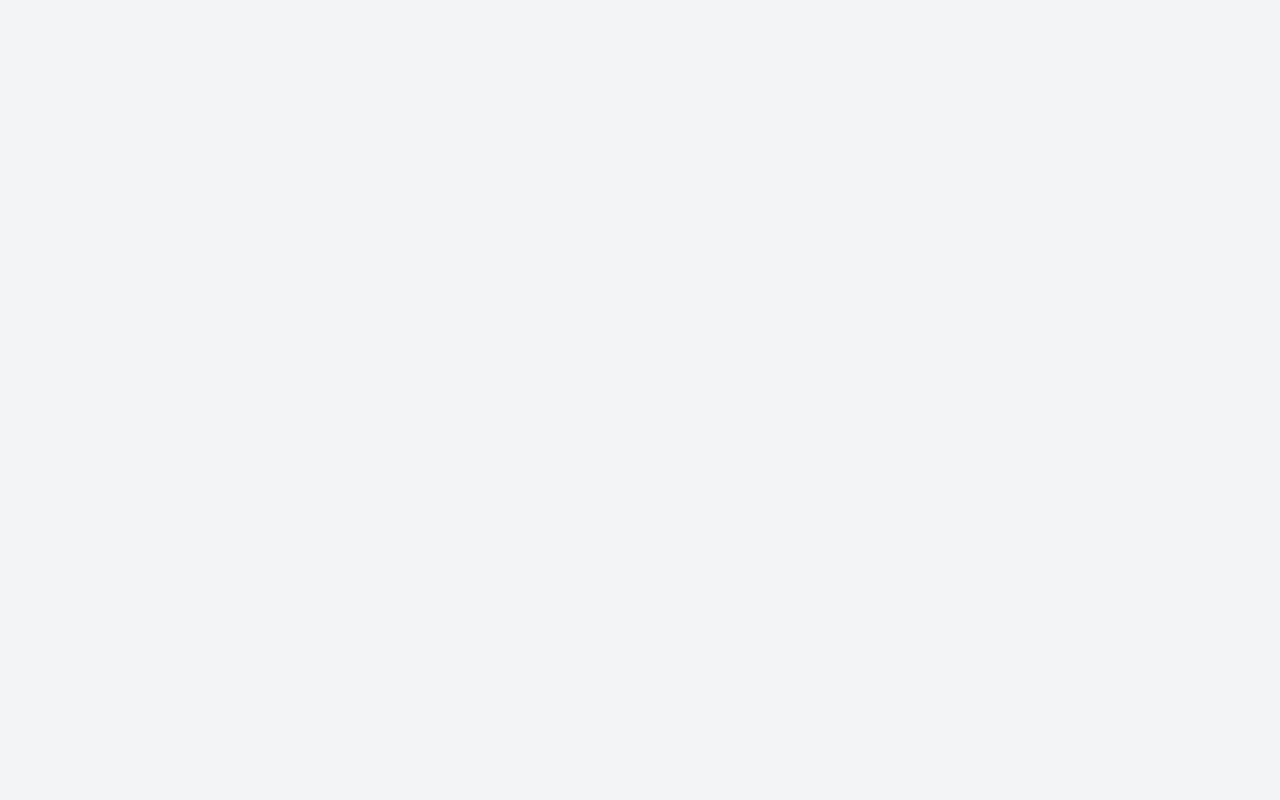
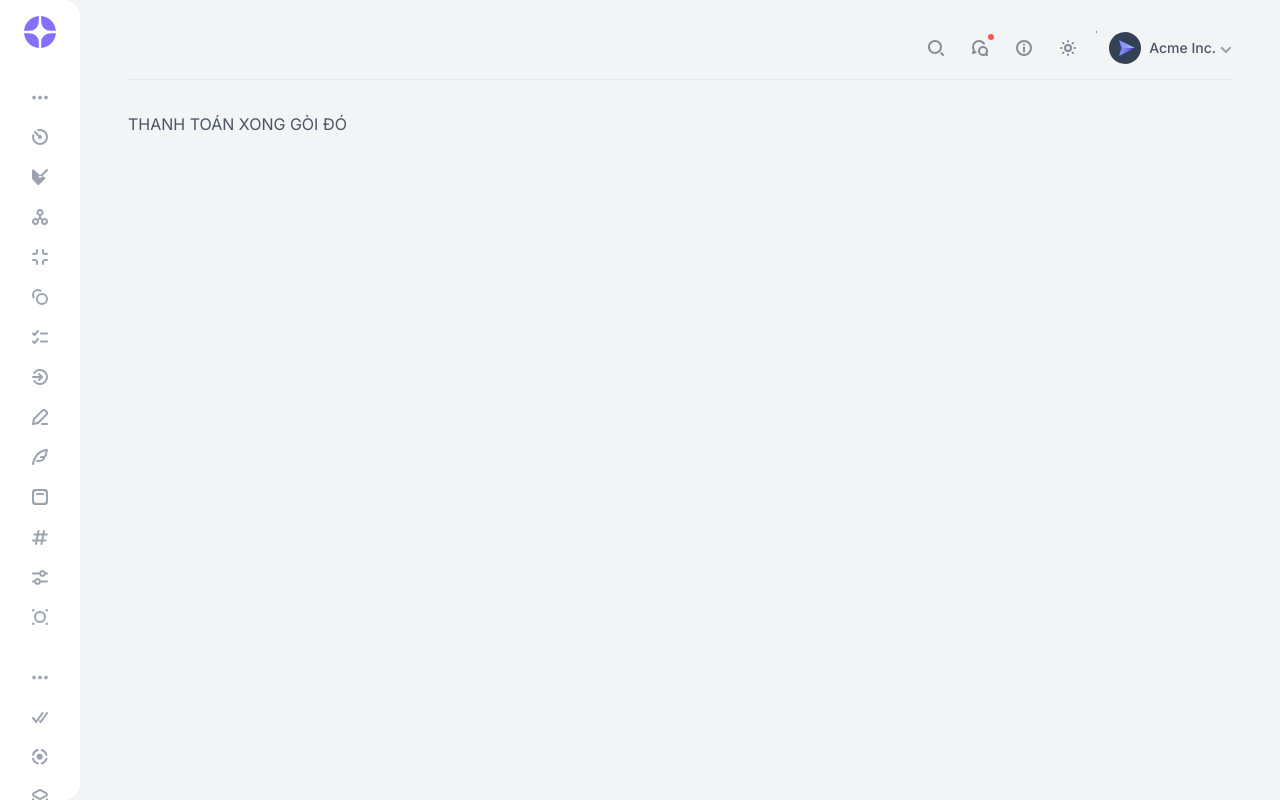
Before and after one commit to SWD392-SP25/GymFitnessFE, a React (Vite) app: page /TestPayment in a window 1280 px wide. Before the commit this address had no page. Built offline with nearby package versions, Linux system fonts and the light colour scheme.

Commit message:
TestPayment page

```diff
--- a/src/App.jsx
+++ b/src/App.jsx
@@ -40,6 +40,7 @@ import AppointmentTypeDetail from './pages/Admin/AppointmentTypeDetail';
 import CreateAppointmentType from './pages/Admin/CreateAppointmentType';
 import SubscriptionManagement from './pages/Admin/SubscriptionManagement';
 import SubscriptionPlan from './pages/Admin/SubscriptionPlan';
+import TestPayment from './pages/Admin/TestPayment';
 
 function App() {
   const location = useLocation();
@@ -69,6 +70,7 @@ function App() {
         <Route path="/Create-Appointment-Type" element={<CreateAppointmentType/>} />
         <Route path="/subscriptions" element={<SubscriptionManagement />} />
         <Route path="/subscription-plans" element={<SubscriptionPlan />} />
+        <Route path="/TestPayment" element={<TestPayment/>} />
 
         {/* PT Dashboard and nested routes */}
         <Route path="/pt/*" element={<PTDashboard />} />
--- /dev/null
+++ b/src/pages/Admin/TestPayment.jsx
@@ -0,0 +1,26 @@
+import React, { useState, useEffect } from "react";
+import Sidebar from "../../partials/Sidebar";
+import Header from "../../partials/Header";
+import { Link, useNavigate } from "react-router-dom";
+
+const TestPayment = () => {
+    const [sidebarOpen, setSidebarOpen] = useState(false);
+    const navigate = useNavigate();
+
+
+    return (
+        <div className="flex h-screen overflow-hidden">
+            <Sidebar sidebarOpen={sidebarOpen} setSidebarOpen={setSidebarOpen} />
+            <div className="relative flex flex-col flex-1 overflow-y-auto overflow-x-hidden p-4">
+                <Header sidebarOpen={sidebarOpen} setSidebarOpen={setSidebarOpen} />
+                <main className="grow px-4 sm:px-6 lg:px-8 py-8 w-full max-w-9xl mx-auto">
+                    <div>
+                        THANH TOÁN XONG GÒI ĐÓ
+                    </div>
+                </main>
+            </div>
+        </div>
+    );
+};
+
+export default TestPayment;
```
